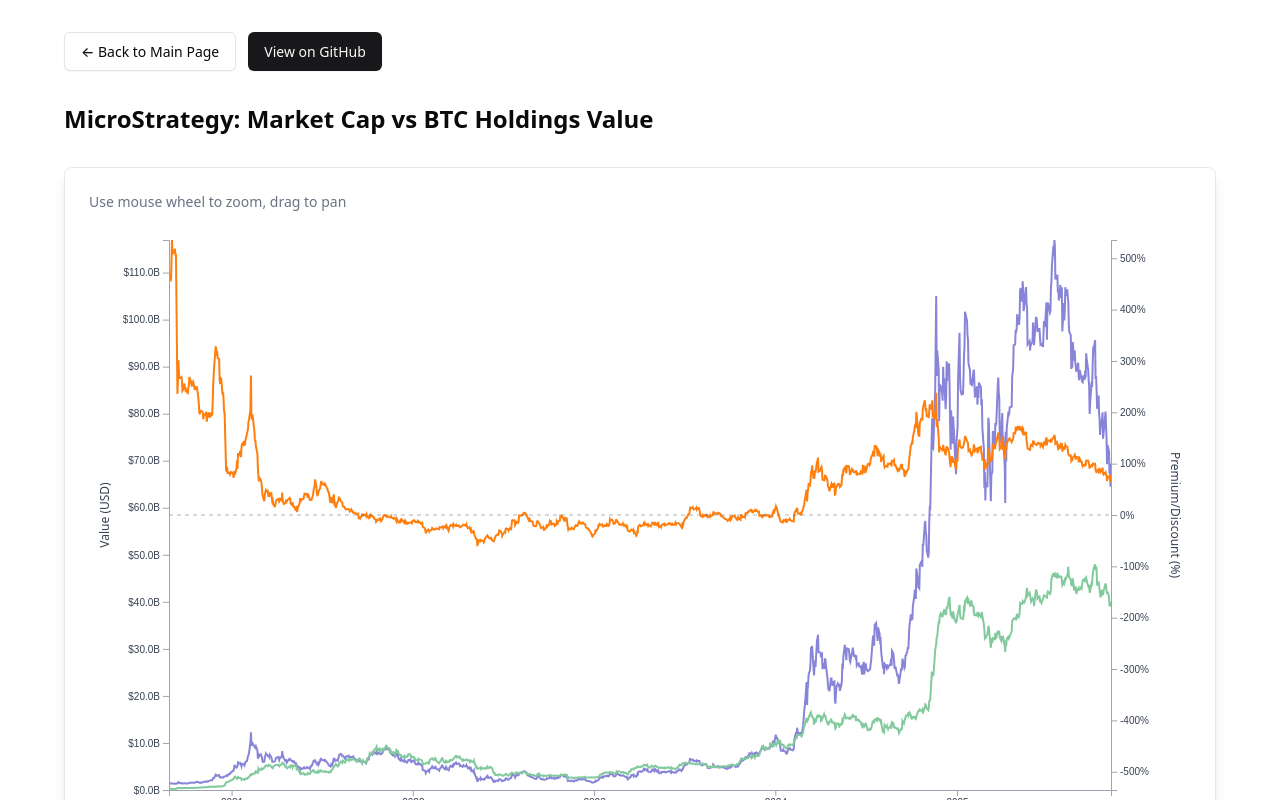
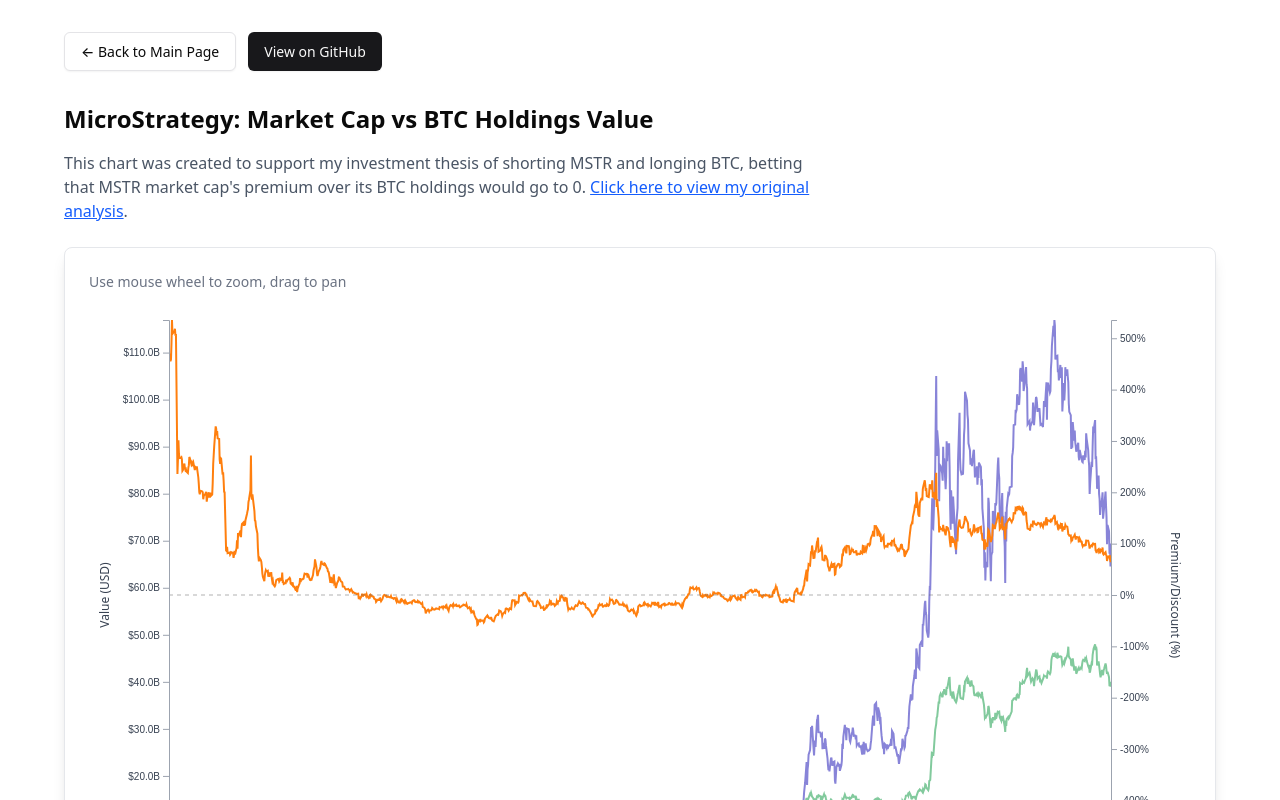
Before and after one commit to ze-codes/mstr-vs-btc, a Next.js app: page / in a window 1280 px wide. Shown: the top 800 px of the page. Built offline with nearby package versions, Linux system fonts and the light colour scheme.

Commit message:
add description

```diff
--- a/src/app/page.tsx
+++ b/src/app/page.tsx
@@ -187,10 +187,13 @@
     yAxisRightGroup.call(yAxisRight);
 
     // Style axis text
-    g.selectAll(".x-axis text, .y-axis text, .y-axis-right text")
-      .attr("fill", "#374151");
-    g.selectAll(".x-axis line, .y-axis line, .y-axis-right line, .x-axis path, .y-axis path, .y-axis-right path")
-      .attr("stroke", "#9ca3af");
+    g.selectAll(".x-axis text, .y-axis text, .y-axis-right text").attr(
+      "fill",
+      "#374151"
+    );
+    g.selectAll(
+      ".x-axis line, .y-axis line, .y-axis-right line, .x-axis path, .y-axis path, .y-axis-right path"
+    ).attr("stroke", "#9ca3af");
 
     // Add zero line
     chartContent
@@ -430,9 +433,22 @@
           </a>
         </div>
 
-        <h1 className="text-2xl font-bold mb-8">
+        <h1 className="text-2xl font-bold mb-4">
           MicroStrategy: Market Cap vs BTC Holdings Value
         </h1>
+        <p className="text-gray-600 mb-6 max-w-3xl">
+          This chart was created to support my investment thesis of shorting MSTR and longing BTC,
+          betting that MSTR market cap&apos;s premium over its BTC holdings would go to 0.{" "}
+          <a
+            href="https://zespace.notion.site/MicroStrategy-s-Bitcoin-Accumulation-What-You-Should-Know-1435df8e68ee8051b11adb9539e8e1ca?pvs=4"
+            target="_blank"
+            rel="noopener noreferrer"
+            className="text-blue-600 hover:text-blue-800 underline"
+          >
+            Click here to view my original analysis
+          </a>
+          .
+        </p>
         <div className="bg-white p-6 rounded-lg shadow-lg border border-gray-200 overflow-hidden">
           <div className="text-sm text-gray-500 mb-2">
             Use mouse wheel to zoom, drag to pan
```
